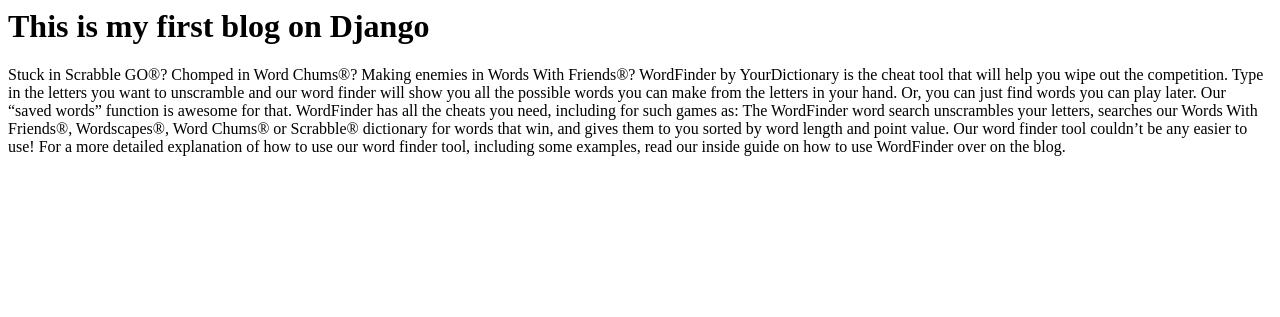
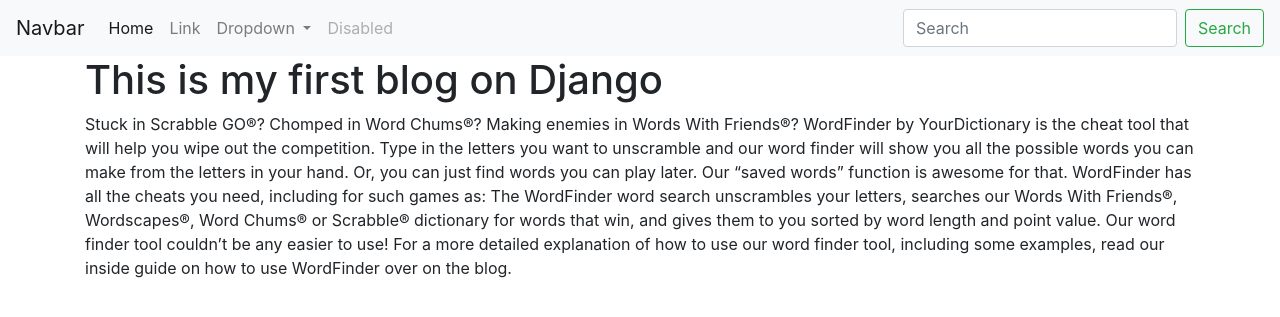
Before and after one commit to tundeajao/django3-personal-portfolio, a Django app: page /blog/1/ in a window 1280 px wide. Shown: the top 317 px of the page. Run offline with Django 3.2, Linux system fonts and the light colour scheme; data comes from the database, SQL or seed files in the repository; some libraries are stand-ins or nearby versions.

Commit message:
Using Templates

```diff
--- a/personal_portfolio_project/blog/templates/blog/all_blogs.html
+++ b/personal_portfolio_project/blog/templates/blog/all_blogs.html
@@ -1,3 +1,5 @@
+{% extends 'portfolio/base.html'%}
+{% block content %}
   <h2>Tunde has written {{ blogs.count }} blog{{ blogs.count|pluralize }}</h2>
 
   {% for blog in blogs %}
@@ -5,3 +7,4 @@
     <p>{{ blog.description|striptags|safe|truncatechars:100 }}</p>
     <p><b>{{ blog.dateStamp|date:'l jS F Y' }}</b></p>
   {% endfor %}
+{% endblock %}
--- a/personal_portfolio_project/blog/templates/blog/detail.html
+++ b/personal_portfolio_project/blog/templates/blog/detail.html
@@ -1,2 +1,5 @@
-<h1>{{ blog.title }}</h1>
-<p>{{ blog.description }}</p>
+{% extends 'portfolio/base.html'%}
+{% block content %}
+  <h1>{{ blog.title }}</h1>
+  <p>{{ blog.description }}</p>
+{% endblock %}
--- /dev/null
+++ b/personal_portfolio_project/portfolio/templates/portfolio/base.html
@@ -0,0 +1,61 @@
+<!doctype html>
+<html lang="en">
+  <head>
+    <!-- Required meta tags -->
+    <meta charset="utf-8">
+    <meta name="viewport" content="width=device-width, initial-scale=1, shrink-to-fit=no">
+
+    <!-- Bootstrap CSS -->
+    <link rel="stylesheet" href="https://stackpath.bootstrapcdn.com/bootstrap/4.5.2/css/bootstrap.min.css" integrity="sha384-JcKb8q3iqJ61gNV9KGb8thSsNjpSL0n8PARn9HuZOnIxN0hoP+VmmDGMN5t9UJ0Z" crossorigin="anonymous">
+
+    <title>Home Page</title>
+  </head>
+  <body>
+    <nav class="navbar navbar-expand-lg navbar-light bg-light">
+  <a class="navbar-brand" href="#">Navbar</a>
+  <button class="navbar-toggler" type="button" data-toggle="collapse" data-target="#navbarSupportedContent" aria-controls="navbarSupportedContent" aria-expanded="false" aria-label="Toggle navigation">
+    <span class="navbar-toggler-icon"></span>
+  </button>
+
+  <div class="collapse navbar-collapse" id="navbarSupportedContent">
+    <ul class="navbar-nav mr-auto">
+      <li class="nav-item active">
+        <a class="nav-link" href="#">Home <span class="sr-only">(current)</span></a>
+      </li>
+      <li class="nav-item">
+        <a class="nav-link" href="#">Link</a>
+      </li>
+      <li class="nav-item dropdown">
+        <a class="nav-link dropdown-toggle" href="#" id="navbarDropdown" role="button" data-toggle="dropdown" aria-haspopup="true" aria-expanded="false">
+          Dropdown
+        </a>
+        <div class="dropdown-menu" aria-labelledby="navbarDropdown">
+          <a class="dropdown-item" href="#">Action</a>
+          <a class="dropdown-item" href="#">Another action</a>
+          <div class="dropdown-divider"></div>
+          <a class="dropdown-item" href="#">Something else here</a>
+        </div>
+      </li>
+      <li class="nav-item">
+        <a class="nav-link disabled" href="#" tabindex="-1" aria-disabled="true">Disabled</a>
+      </li>
+    </ul>
+    <form class="form-inline my-2 my-lg-0">
+      <input class="form-control mr-sm-2" type="search" placeholder="Search" aria-label="Search">
+      <button class="btn btn-outline-success my-2 my-sm-0" type="submit">Search</button>
+    </form>
+  </div>
+</nav>
+
+    <div class="container">
+      {% block content %}
+      {% endblock %}
+    </div>
+
+    <!-- Optional JavaScript -->
+    <!-- jQuery first, then Popper.js, then Bootstrap JS -->
+    <script src="https://code.jquery.com/jquery-3.5.1.slim.min.js" integrity="sha384-DfXdz2htPH0lsSSs5nCTpuj/zy4C+OGpamoFVy38MVBnE+IbbVYUew+OrCXaRkfj" crossorigin="anonymous"></script>
+    <script src="https://cdn.jsdelivr.net/npm/popper.js@1.16.1/dist/umd/popper.min.js" integrity="sha384-9/reFTGAW83EW2RDu2S0VKaIzap3H66lZH81PoYlFhbGU+6BZp6G7niu735Sk7lN" crossorigin="anonymous"></script>
+    <script src="https://stackpath.bootstrapcdn.com/bootstrap/4.5.2/js/bootstrap.min.js" integrity="sha384-B4gt1jrGC7Jh4AgTPSdUtOBvfO8shuf57BaghqFfPlYxofvL8/KUEfYiJOMMV+rV" crossorigin="anonymous"></script>
+  </body>
+</html>
--- a/personal_portfolio_project/portfolio/templates/portfolio/home.html
+++ b/personal_portfolio_project/portfolio/templates/portfolio/home.html
@@ -1,3 +1,5 @@
+{% extends 'portfolio/base.html'%}
+{% block content %}
       <h1>This is my real home</h1>
 
       {% load static %}
@@ -14,5 +16,5 @@
         {% if project.url %}
         <br><a href="{{ project.url }}">Link</a>
         {% endif %}
-
       {% endfor %}
+{% endblock %}
```
Lines whose indentation alone changed are shown as unchanged.
